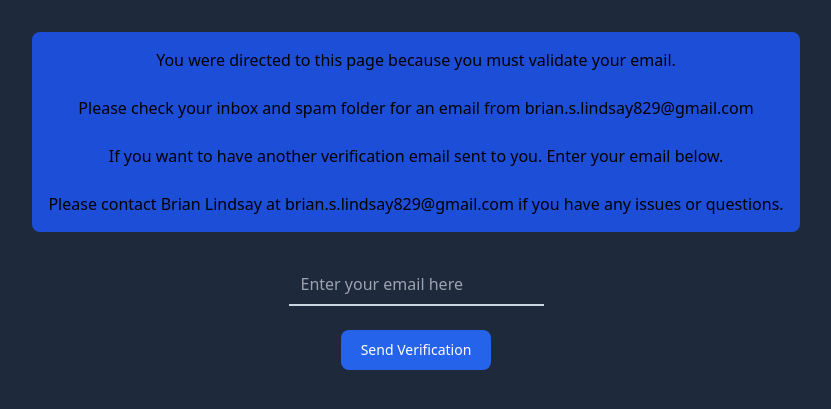
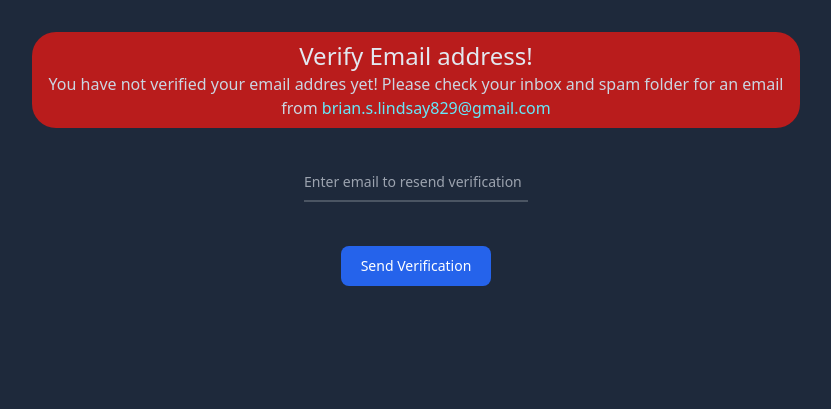
Before and after one commit to MacGuini/portfolio, a Django app: page /validate-email/ in a window 1280 px wide. Shown: the part 72-481 px from the top of the page, without its empty margins (224-1055 px from the left). Run offline with Django 4.2, Linux system fonts and the light colour scheme; some libraries are stand-ins or nearby versions.

Commit message:
styled new templates

```diff
--- a/accounts/forms.py
+++ b/accounts/forms.py
@@ -5,7 +5,9 @@ from .models import Profile
 
 class EmailVerificationForm(forms.Form):
 	email = forms.EmailField()
-	email.widget.attrs.update({'placeholder': 'Enter your email here', "class": "bg-transparent focus:border-blue-600 focus:ring border-0 border-b-2 border-slate-300 text-slate-500 mx-auto"})
+	email.widget.attrs.update({'name': 'floating_email', 'id': 'floating_email', 'type': 'text', 'class': 'input block py-2.5 px-0 w-full text-sm bg-transparent border-0 border-b-2 appearance-none text-white border-gray-600 focus:border-blue-500 focus:outline-none focus:ring-0 peer', 'placeholder': ' '})
+
+
 
 class CustomUserCreationForm(UserCreationForm): # Inherets all aspects of the imported UserCreationForm
 	first_name = forms.CharField()
--- a/accounts/templates/accounts/validate_email.html
+++ b/accounts/templates/accounts/validate_email.html
@@ -2,21 +2,18 @@
 
 {% block content %}
 
-<div class="container text-center max-w-3xl bg-blue-700 rounded-lg mx-auto my-8 p-4">
-    <p>You were directed to this page because you must validate your email.</p>
-    <br>
-    <p>Please check your inbox and spam folder for an email from <a href="mailto:brian.s.lindsay829@gmail.com">brian.s.lindsay829@gmail.com</a></p>
-    <br>
-    <p>If you want to have another verification email sent to you. Enter your email below.</p>
-    <br>
-    <p>Please contact Brian Lindsay at <a href="mailto:brian.s.lindsay829@gmail.com">brian.s.lindsay829@gmail.com</a> if you have any issues or questions.</p>
+<div class="container text-center max-w-3xl bg-red-700 text-slate-300 rounded-3xl mx-auto my-8 p-2">
+    <p class="text-2xl text-slate-200">Verify Email address!</p>
+    <p>You have not verified your email addres yet! Please check your inbox and spam folder for an email from <a class="text-cyan-300" href="mailto:brian.s.lindsay829@gmail.com">brian.s.lindsay829@gmail.com</a></p>
+
 </div>
-
-<div>
-    <form method="POST" class="text-center">
+<div class="text-center">
+    <form method="POST">
         {% csrf_token %}
-        {{form.email}}
-        <br>
+        <div class="relative z-0 mx-auto max-w-56 mb-5 group">
+            {{form.email}}
+            <label for="floating_email" class="peer-focus:font-medium absolute text-sm start-0 text-gray-400 duration-300 transform -translate-y-6 scale-75 top-3 -z-10 origin-[0] peer-focus:start-0 rtl:peer-focus:translate-x-1/4 rtl:peer-focus:left-auto peer-focus:text-blue-600 peer-focus:text-blue-500 peer-placeholder-shown:scale-100 peer-placeholder-shown:translate-y-0 peer-focus:scale-75 peer-focus:-translate-y-6">Enter email to resend verification</label>
+        </div>
         <br>
         <div class="text-center">
             <input class="text-white focus:ring-4 focus:outline-none font-medium rounded-lg text-sm w-full sm:w-auto px-5 py-2.5 text-center bg-blue-600 hover:bg-blue-700 focus:ring-blue-800" type="submit" value="Send Verification">
--- a/accounts/views.py
+++ b/accounts/views.py
@@ -3,7 +3,6 @@ from django.shortcuts import render, redirect, get_object_or_404
 from django.contrib.auth import login, authenticate, logout
 from django.contrib.auth.decorators import login_required
 from django.contrib.auth.models import User
-from django.core.mail import send_mail
 from django.contrib import messages
 from .models import IP_Address, Profile
 from .forms import CustomUserCreationForm, EmailVerificationForm
--- a/forum/forms.py
+++ b/forum/forms.py
@@ -15,8 +15,8 @@ class PostForm(forms.ModelForm):
 
     def __init__(self, *args, **kwargs):
         super(PostForm, self).__init__(*args, **kwargs)
-        self.fields['title'].widget.attrs.update({'id':'title', 'class':'bg-gray-50 border border-gray-300 text-gray-900 text-sm rounded-lg focus:ring-blue-500 focus:border-blue-500 block w-full dark:bg-gray-700 dark:border-gray-600 dark:placeholder-gray-400 dark:text-white dark:focus:ring-blue-500 dark:focus:border-blue-500'})
-        self.fields['body'].widget.attrs.update({'id':'content','class':'block w-full text-sm text-gray-900 bg-gray-50 rounded-lg border border-gray-300 focus:ring-blue-500 focus:border-blue-500 dark:bg-gray-700 dark:border-gray-600 dark:placeholder-gray-400 dark:text-white dark:focus:ring-blue-500 dark:focus:border-blue-500', 'placeholder':'Write your post here...'})
+        self.fields['title'].widget.attrs.update({'id':'title', 'class':'bg-gray-50 border border-gray-300 text-gray-900 rounded-lg focus:ring-blue-500 focus:border-blue-500 block w-full dark:bg-gray-700 dark:border-gray-600 dark:placeholder-gray-400 dark:text-white dark:focus:ring-blue-500 dark:focus:border-blue-500', 'placeholder':'Write your subject here...'})
+        self.fields['body'].widget.attrs.update({'id':'content','class':'block w-full text-gray-900 bg-gray-50 rounded-lg border border-gray-300 focus:ring-blue-500 focus:border-blue-500 dark:bg-gray-700 dark:border-gray-600 dark:placeholder-gray-400 dark:text-white dark:focus:ring-blue-500 dark:focus:border-blue-500', 'placeholder':'Write your post here...'})
 
 
 class CommentForm(forms.ModelForm):
--- a/forum/templates/forum/create_forum_post.html
+++ b/forum/templates/forum/create_forum_post.html
@@ -12,7 +12,7 @@
         {{form.body}}
         <br>
         <div class="text-center">
-            <input class="text-white focus:ring-4 focus:outline-none font-medium rounded-lg text-sm w-full sm:w-auto px-5 py-2.5 text-center bg-blue-600 hover:bg-blue-700 focus:ring-blue-800 mx-auto" type="submit" value="Post">
+            <input class="text-white focus:ring-4 focus:outline-none text-lg font-medium rounded-lg w-full sm:w-auto px-10 py-5 text-center bg-blue-600 hover:bg-blue-700 focus:ring-blue-800 mx-auto" type="submit" value="Post">
         </div>
 
 
--- a/templates/index.html
+++ b/templates/index.html
@@ -16,7 +16,7 @@
 
 <section class="flex flex-col md:flex-row min-h-screen bg-gradient-to-t from-blue-700 to-cyan-600">
     <div class="md:w-1/3">
-        <img class="object-cover h-full w-full rounded-full sm:rounded-e-full sm:rounded-s border-e-8 border-cyan-500" src="{% static 'media/brian-button-up.jpg' %}" alt="">
+        <img class="object-cover h-full w-full rounded-full sm:rounded-e-full sm:rounded-s border-e-8 border-cyan-500" src="{% static 'media/Brian_by_fire.jpg' %}" alt="">
     </div>
     <div class="md:w-2/3 text-center my-auto py-20 px-5 md:px-10">
         <p class="text-cyan-200 text-3xl">I am currently studying Django web development and Cisco networking. Self taught and ambitious to try out new things. From here on, I will continue to develop and add to this site.</p>
```
Also changed, not shown: accounts/templates/accounts/confirm_email_notice.html (+9 -6 lines), accounts/templates/accounts/verify_success.html (+5 -5 lines).
